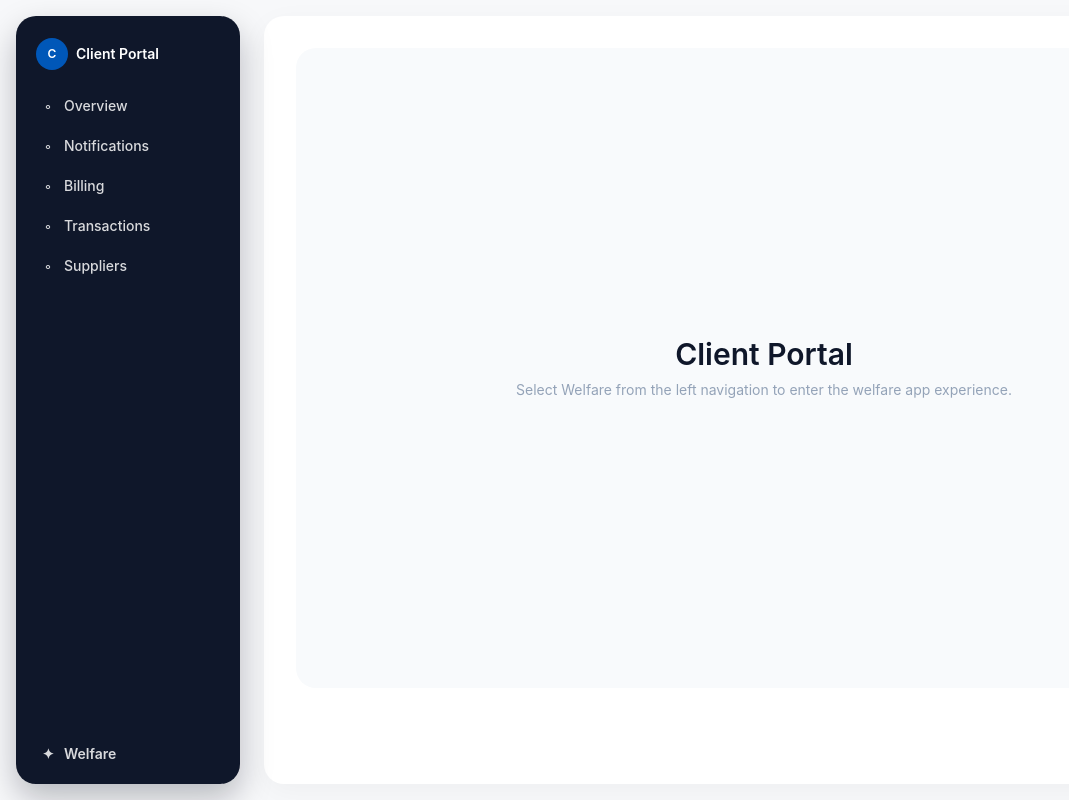
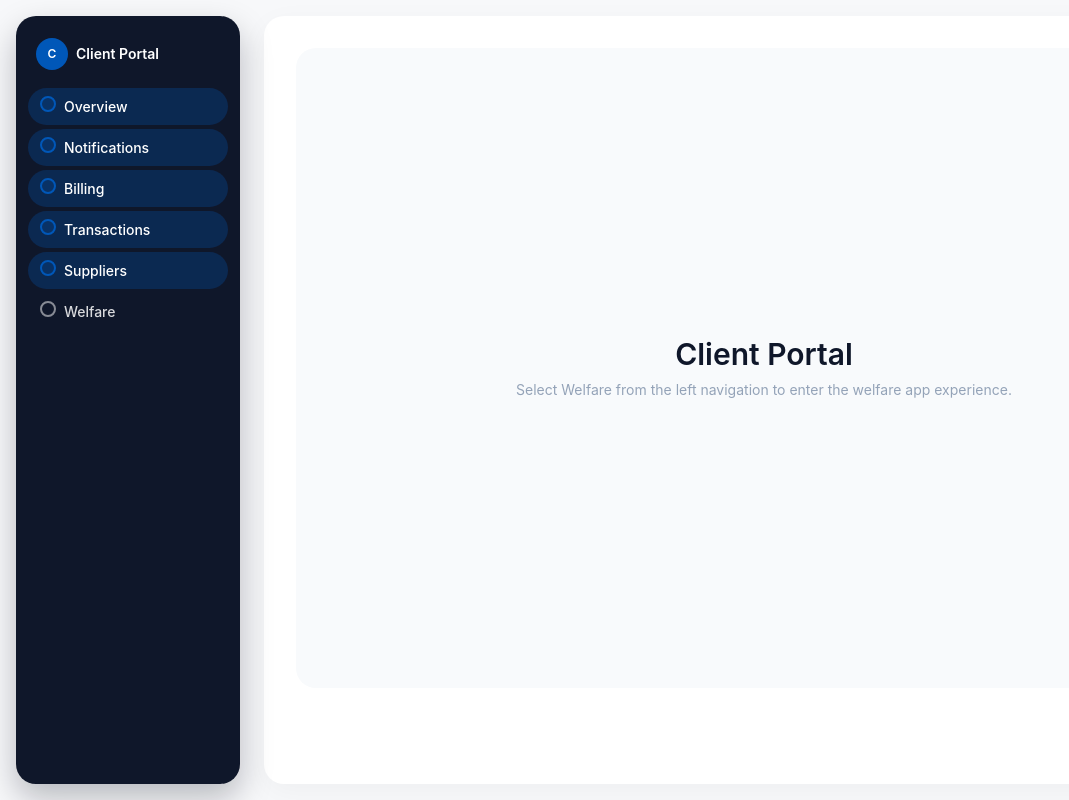
Before and after one commit to efbakir/welfare-platform, a React (Vite) app: page /portal in a window 1280 px wide. Shown: the whole page, without its empty margins (0-1069 px from the left). Built offline with nearby package versions, Linux system fonts and the light colour scheme.

Commit message:
Add dual sidebar welfare prototype

```diff
--- a/src/components/layout/PortalSidebar.jsx
+++ b/src/components/layout/PortalSidebar.jsx
@@ -1,12 +1,23 @@
 import { NavLink, useLocation } from "react-router-dom";
 
 const portalItems = [
-  { label: "Overview", icon: "◦" },
-  { label: "Notifications", icon: "◦" },
-  { label: "Billing", icon: "◦" },
-  { label: "Transactions", icon: "◦" },
-  { label: "Suppliers", icon: "◦" },
+  { label: "Overview", to: "/portal" },
+  { label: "Notifications", to: "/portal" },
+  { label: "Billing", to: "/portal" },
+  { label: "Transactions", to: "/portal" },
+  { label: "Suppliers", to: "/portal" },
+  { label: "Welfare", to: "/welfare/dashboard" },
 ];
+
+function CircleIcon({ active = false }) {
+  return (
+    <span
+      className={`inline-flex h-4 w-4 items-center justify-center rounded-full border-2 ${
+        active ? "border-blue bg-blue/20" : "border-current/60"
+      }`}
+    />
+  );
+}
 
 export default function PortalSidebar({ compact = false }) {
   const location = useLocation();
@@ -14,7 +25,7 @@ export default function PortalSidebar({ compact = false }) {
 
   return (
     <aside
-      className={`group fixed left-4 top-4 z-50 h-[calc(100vh-2rem)] overflow-hidden rounded-2xl bg-sidebar-bg shadow-[0_14px_32px_rgba(2,6,23,0.26)] transition-all duration-300 ${
+      className={`peer group fixed left-4 top-4 z-50 h-[calc(100vh-2rem)] overflow-hidden rounded-2xl bg-sidebar-bg shadow-[0_14px_32px_rgba(2,6,23,0.26)] transition-all duration-300 ${
         compact ? "w-16 hover:w-56" : "w-56"
       }`}
     >
@@ -27,28 +38,23 @@ export default function PortalSidebar({ compact = false }) {
         </div>
 
         <div className="mt-2 space-y-1">
-          {portalItems.map((item) => (
-            <button
-              key={item.label}
-              type="button"
-              className="flex w-full items-center gap-2 rounded-full px-3 py-2 text-left text-sm font-medium text-sidebar-text hover:bg-sidebar-hover"
-            >
-              <span className="w-4 text-center">{item.icon}</span>
-              <span className={`transition-all ${compact ? "max-w-0 overflow-hidden whitespace-nowrap opacity-0 group-hover:max-w-[130px] group-hover:opacity-100" : "opacity-100"}`}>{item.label}</span>
-            </button>
-          ))}
-        </div>
-
-        <div className="mt-auto">
-          <NavLink
-            to="/welfare/dashboard"
-            className={`flex items-center gap-2 rounded-full px-3 py-2 text-sm font-semibold transition-all ${
-              inWelfare ? "bg-sidebar-active text-white" : "text-sidebar-text hover:bg-sidebar-hover"
-            }`}
-          >
-            <span className="w-4 text-center">✦</span>
-            <span className={`transition-all ${compact ? "max-w-0 overflow-hidden whitespace-nowrap opacity-0 group-hover:max-w-[130px] group-hover:opacity-100" : "opacity-100"}`}>Welfare</span>
-          </NavLink>
+          {portalItems.map((item) => {
+            const isActive = item.label === "Welfare" ? inWelfare : location.pathname === item.to;
+            return (
+              <NavLink
+                key={item.label}
+                to={item.to}
+                className={`flex w-full items-center gap-2 rounded-full px-3 py-2 text-left text-sm font-medium transition-all ${
+                  isActive ? "bg-sidebar-active text-white" : "text-sidebar-text hover:bg-sidebar-hover"
+                }`}
+              >
+                <span className="w-4 text-center">
+                  <CircleIcon active={isActive} />
+                </span>
+                <span className={`transition-all ${compact ? "max-w-0 overflow-hidden whitespace-nowrap opacity-0 group-hover:max-w-[130px] group-hover:opacity-100" : "opacity-100"}`}>{item.label}</span>
+              </NavLink>
+            );
+          })}
         </div>
       </div>
     </aside>
--- a/src/components/layout/WelfareLayout.jsx
+++ b/src/components/layout/WelfareLayout.jsx
@@ -9,7 +9,7 @@ export default function WelfareLayout() {
       <PortalSidebar compact />
       <WelfareSidebar />
 
-      <div className="ml-[calc(5.25rem+var(--sidebar-w)+1rem)] min-h-[calc(100vh-2rem)] rounded-2xl bg-[#f7f8fa] p-2">
+      <div className="ml-[calc(5.25rem+var(--sidebar-w)+1rem)] min-h-[calc(100vh-2rem)] rounded-2xl bg-[#f7f8fa] p-2 transition-all duration-300 peer-hover:ml-[calc(15.5rem+var(--sidebar-w)+1rem)]">
         <div className="mb-3 flex justify-end">
           <PovSwitcher />
         </div>
--- a/src/components/layout/WelfareSidebar.jsx
+++ b/src/components/layout/WelfareSidebar.jsx
@@ -16,7 +16,7 @@ export default function WelfareSidebar() {
   const { profile } = usePov();
 
   return (
-    <aside className="fixed left-[5.25rem] top-4 z-40 hidden h-[calc(100vh-2rem)] w-[var(--sidebar-w)] rounded-2xl bg-white p-3 shadow-[0_8px_30px_rgb(0,0,0,0.04)] md:flex md:flex-col">
+    <aside className="fixed left-[5.25rem] top-4 z-40 hidden h-[calc(100vh-2rem)] w-[var(--sidebar-w)] rounded-2xl bg-white p-3 shadow-[0_8px_30px_rgb(0,0,0,0.04)] transition-all duration-300 peer-hover:left-[15.5rem] md:flex md:flex-col">
       <div className="flex items-center gap-2 px-2 py-2.5">
         <div className="flex h-8 w-8 items-center justify-center rounded-full bg-blue text-xs font-semibold text-white">W</div>
         <span className="text-sm font-semibold text-text-primary">Welfare</span>
```
